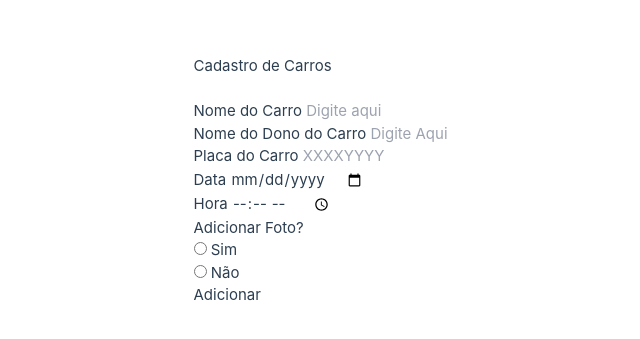
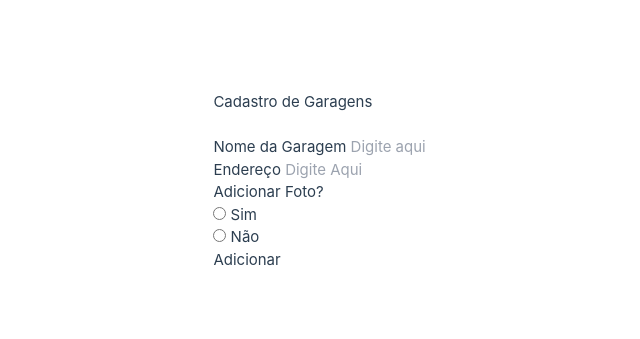
Before and after one commit to ParkItU/ParkItUWeb, a Vue app: page /cadastrogaragem in a window 1280 px wide. Shown: the part 219-558 px from the top of the page, without its empty margins (238-878 px from the left). Built offline with nearby package versions, Linux system fonts and the light colour scheme.

Commit message:
feat: atualização cadastrogaragens

```diff
--- a/src/components/CadastroGaragemComp.vue
+++ b/src/components/CadastroGaragemComp.vue
@@ -58,20 +58,20 @@ async function save() {
   <div class="flex items-center justify-center">
     <div class="mx-auto w-full max-w-[550px]">
       <h1 class="text-4xl font-bold text-center text-gray-900 dark:text-white">
-        Cadastro de Carros
+        Cadastro de Garagens
       </h1>
       <br />
       <form action="" method="">
         <div class="-mx-3 flex flex-wrap">
           <div class="w-full px-3 sm:w-1/2">
             <div class="mb-5">
-              <label for="fName" class="mb-3 flex text-base font-medium text-[#07074D]">
-                Nome do Carro
+              <label for="name" class="mb-3 flex text-base font-medium text-[#07074D]">
+                Nome da Garagem
               </label>
               <input
                 type="text"
-                name="fName"
-                id="fName"
+                name="name"
+                id="name"
                 placeholder="Digite aqui"
                 class="w-full rounded-md border border-[#e0e0e0] bg-white py-3 px-6 text-base font-medium text-[#6B7280] outline-none focus:border-[#6A64F1] focus:shadow-md"
               />
@@ -79,62 +79,19 @@ async function save() {
           </div>
           <div class="w-full px-3 sm:w-1/2">
             <div class="mb-5">
-              <label for="lName" class="mb-3 flex text-base font-medium text-[#07074D]">
-                Nome do Dono do Carro
+              <label for="endereco" class="mb-3 flex text-base font-medium text-[#07074D]">
+                Endereço
               </label>
               <input
                 type="text"
-                name="lName"
-                id="lName"
+                name="endereco"
+                id="endereco"
                 placeholder="Digite Aqui"
                 class="w-full rounded-md border border-[#e0e0e0] bg-white py-3 px-6 text-base font-medium text-[#6B7280] outline-none focus:border-[#6A64F1] focus:shadow-md"
               />
             </div>
           </div>
         </div>
-        <div class="mb-5">
-          <label for="guest" class="mb-3 flex text-base font-medium text-[#07074D]">
-            Placa do Carro
-          </label>
-          <input
-            type="text"
-            name="guest"
-            id="guest"
-            placeholder="XXXXYYYY"
-            min="0"
-            class="w-full appearance-none rounded-md border border-[#e0e0e0] bg-white py-3 px-6 text-base font-medium text-[#6B7280] outline-none focus:border-[#6A64F1] focus:shadow-md"
-          />
-        </div>
-
-        <div class="-mx-3 flex flex-wrap">
-          <div class="w-full px-3 sm:w-1/2">
-            <div class="mb-5">
-              <label for="date" class="mb-3 flex text-base font-medium text-[#07074D]">
-                Data
-              </label>
-              <input
-                type="date"
-                name="date"
-                id="date"
-                class="w-full rounded-md border border-[#e0e0e0] bg-white py-3 px-6 text-base font-medium text-[#6B7280] outline-none focus:border-[#6A64F1] focus:shadow-md"
-              />
-            </div>
-          </div>
-          <div class="w-full px-3 sm:w-1/2">
-            <div class="mb-5">
-              <label for="time" class="mb-3 flex text-base font-medium text-[#07074D]">
-                Hora
-              </label>
-              <input
-                type="time"
-                name="time"
-                id="time"
-                class="w-full rounded-md border border-[#e0e0e0] bg-white py-3 px-6 text-base font-medium text-[#6B7280] outline-none focus:border-[#6A64F1] focus:shadow-md"
-              />
-            </div>
-          </div>
-        </div>
-
         <div class="mb-5">
           <label class="mb-3 flex text-base font-medium text-[#07074D]"> Adicionar Foto? </label>
           <div class="flex items-center space-x-6">
--- a/src/components/PreviewFormComp.vue
+++ b/src/components/PreviewFormComp.vue
@@ -2,7 +2,7 @@
     <!-- component -->
 <section class="max-w-9xl mx-auto px-4 sm:px-6 lg:px-4 mb-12">
     <article>
-        <h2 class=" p-5 text-4xl text-center font-extrabold text-gray-900" >Escolha seu modelo de formulário:</h2>
+        <h2 class=" p-5 text-4xl text-center font-extrabold text-gray-900" >Escolha seu Modelo de Formulário:</h2>
         <section class="mt-6 flex gap-6">
             <article class="relative w-full h-64 bg-cover bg-center group rounded-lg overflow-hidden shadow-lg hover:shadow-2xl  transition duration-300 ease-in-out"
                 style="background-image: url(' /src/assets/images/garagempre.png');">
```
